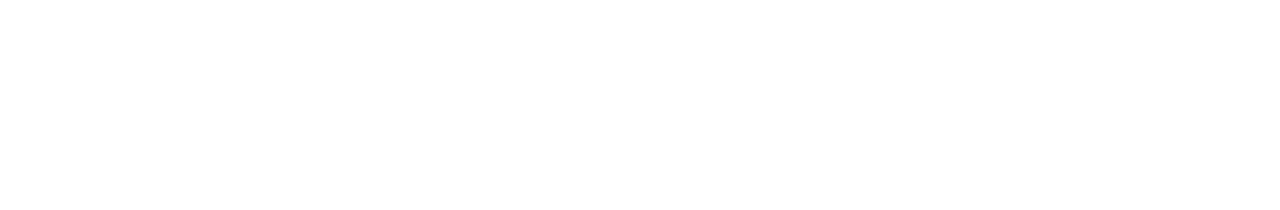
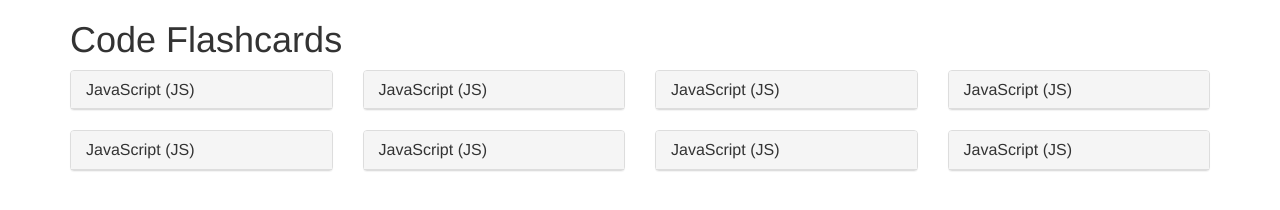
Before and after one commit to n8cotoa/flashcards, a plain HTML site: page index.html in a window 1280 px wide. Drawn offline with Linux system fonts and the light colour scheme.

Commit message:
Add flashcards with ability to toggle word/definition, css styling with bootstrap.

```diff
--- a/css/styles.css
+++ b/css/styles.css
@@ -0,0 +1,7 @@
+.panel-body {
+  display: none;
+}
+
+.panel:hover {
+  cursor: pointer;
+}
--- a/index.html
+++ b/index.html
@@ -9,6 +9,93 @@
     <title>Flashcards</title>
   </head>
   <body>
+    <div class="container">
+      <h1>Code Flashcards</h1>
+      <div class="row">
+        <div class="col-md-3">
+          <div class="panel panel-default">
+            <div class="panel-heading">
+              <h3 class="panel-title">JavaScript (JS)</h3>
+            </div>
+            <div class="panel-body">
+              <p>Definition here</p>
+            </div>
+          </div>
+        </div>
+        <div class="col-md-3">
+          <div class="panel panel-default">
+            <div class="panel-heading">
+              <h3 class="panel-title">JavaScript (JS)</h3>
+            </div>
+            <div class="panel-body">
+              <p>Definition here</p>
+            </div>
+          </div>
+        </div>
+        <div class="col-md-3">
+          <div class="panel panel-default">
+            <div class="panel-heading">
+              <h3 class="panel-title">JavaScript (JS)</h3>
+            </div>
+            <div class="panel-body">
+              <p>Definition here</p>
+            </div>
+          </div>
+        </div>
+        <div class="col-md-3">
+          <div class="panel panel-default">
+            <div class="panel-heading">
+              <h3 class="panel-title">JavaScript (JS)</h3>
+            </div>
+            <div class="panel-body">
+              <p>Definition here</p>
+            </div>
+          </div>
+        </div>
+      </div>
+      <div class="row">
+        <div class="col-md-3">
+          <div class="panel panel-default">
+            <div class="panel-heading">
+              <h3 class="panel-title">JavaScript (JS)</h3>
+            </div>
+            <div class="panel-body">
+              <p>Definition here</p>
+            </div>
+          </div>
+        </div>
+        <div class="col-md-3">
+          <div class="panel panel-default">
+            <div class="panel-heading">
+              <h3 class="panel-title">JavaScript (JS)</h3>
+            </div>
+            <div class="panel-body">
+              <p>Definition here</p>
+            </div>
+          </div>
+        </div>
+        <div class="col-md-3">
+          <div class="panel panel-default">
+            <div class="panel-heading">
+              <h3 class="panel-title">JavaScript (JS)</h3>
+            </div>
+            <div class="panel-body">
+              <p>Definition here</p>
+            </div>
+          </div>
+        </div>
+        <div class="col-md-3">
+          <div class="panel panel-default">
+            <div class="panel-heading">
+              <h3 class="panel-title">JavaScript (JS)</h3>
+            </div>
+            <div class="panel-body">
+              <p>Definition here</p>
+            </div>
+          </div>
+        </div>
+      </div>
+    </div>
 
   </body>
 </html>
--- a/js/scripts.js
+++ b/js/scripts.js
@@ -0,0 +1,6 @@
+$(document).ready(function() {
+  $(".panel").click(function() {
+    $(this).children("div.panel-heading").toggle();
+    $(this).children("div.panel-body").toggle();
+  });
+});
```
